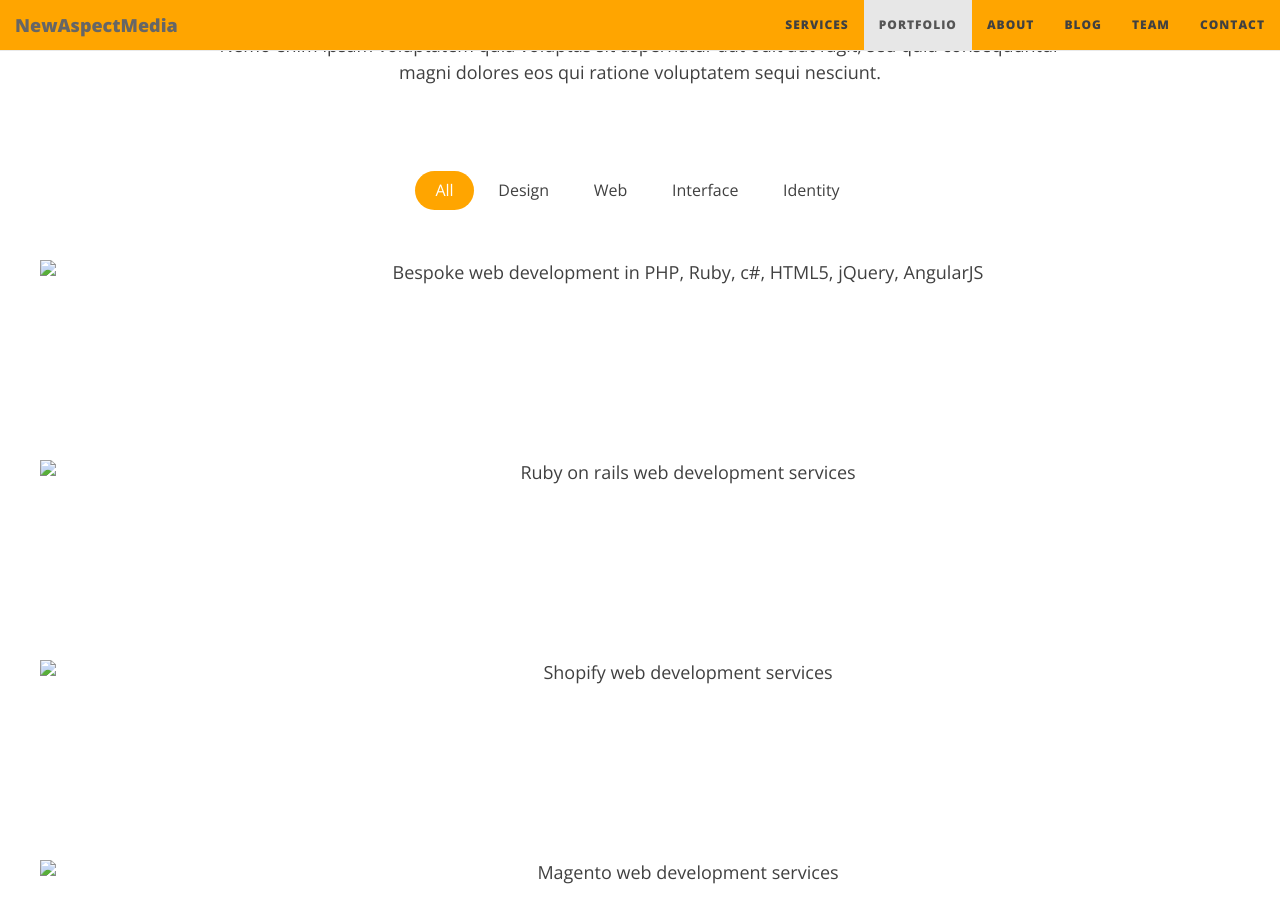
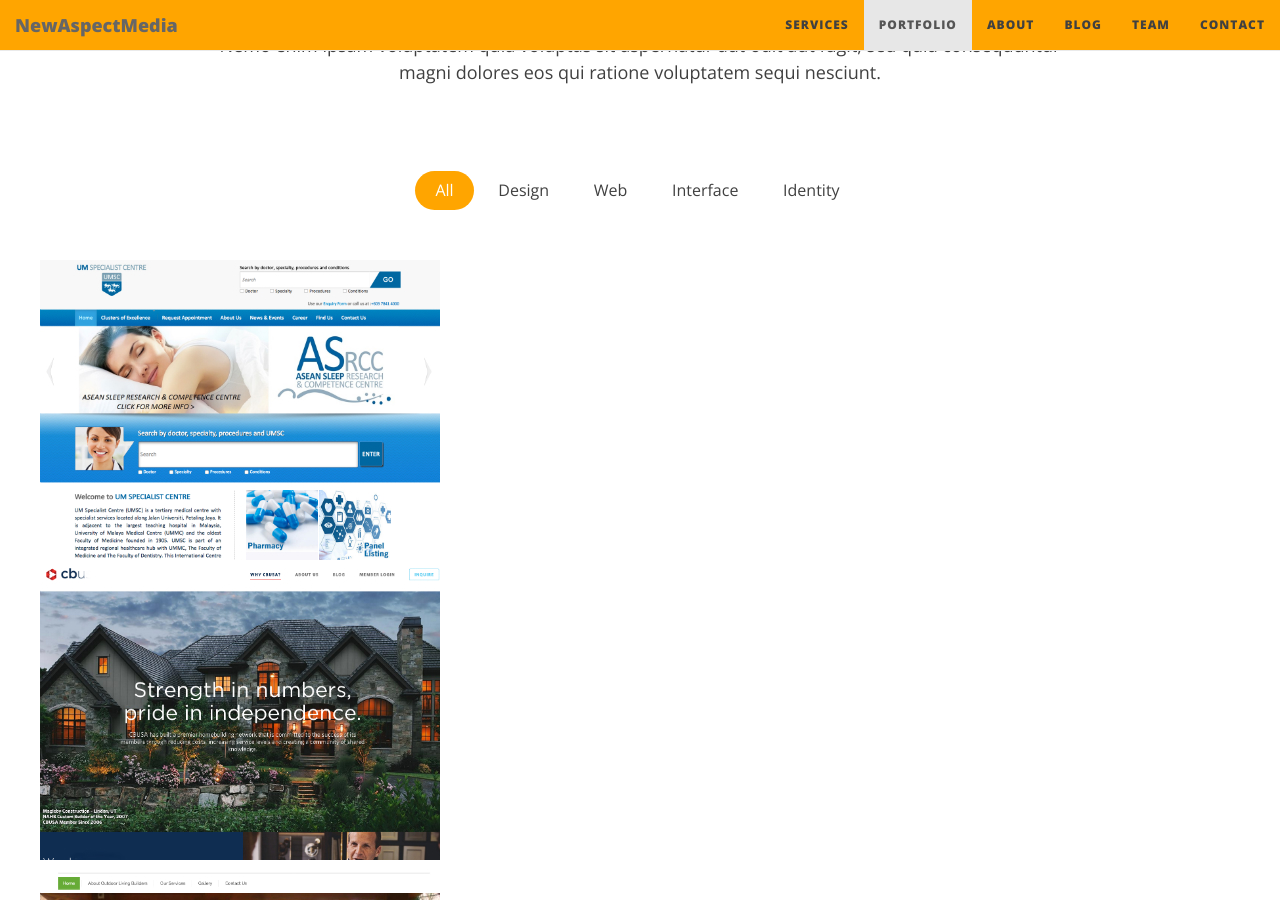
Before and after one commit to newmedia77/appxnam, a Jekyll site: the page built from index.html, in a window 1280 px wide and 900 px high, scrolled down 3635 px. Built offline with Jekyll 4.4.1, drawn with Linux system fonts in a browser that asks for light colours; nearby versions of some CDN libraries; the list of posts is cut into pages by our own code.

Commit message:
andreas
image path

```diff
--- a/_includes/portfolio.html
+++ b/_includes/portfolio.html
@@ -23,7 +23,7 @@
                     <li class="portfolio-item" data-groups='["all", "identety", "interface"]'>
                         <div class="portfolio">
                             <div class="tt-overlay"></div>
-                            <img class="img-responsive" src="assets/images/works/custom-web-development.jpg" alt="Bespoke web development in PHP, Ruby, c#, HTML5, jQuery, AngularJS">
+                            <img class="img-responsive" src="img/custom-web-development.jpg" alt="Bespoke web development in PHP, Ruby, c#, HTML5, jQuery, AngularJS">
                             <div class="portfolio-info">
                                 <h3 class="project-title">Portfolio Title</h3>
                                 <div class="links">
@@ -35,7 +35,7 @@
                     <li class="portfolio-item" data-groups='["all", "identety", "web"]'>
                         <div class="portfolio">
                             <div class="tt-overlay"></div>
-                            <img class="img-responsive" src="assets/images/works/rails-web-development.jpg" alt="Ruby on rails web development services">
+                            <img class="img-responsive" src="img/rails-web-development.jpg" alt="Ruby on rails web development services">
                             <div class="portfolio-info">
                                 <h3 class="project-title">Portfolio Title</h3>
                                 <div class="links">
@@ -47,7 +47,7 @@
                     <li class="portfolio-item" data-groups='["all", "interface"]'>
                         <div class="portfolio">
                             <div class="tt-overlay"></div>
-                            <img class="img-responsive" src="assets/images/works/shopify-web-development.jpg" alt="Shopify web development services">
+                            <img class="img-responsive" src="img/shopify-web-development.jpg" alt="Shopify web development services">
                             <div class="portfolio-info">
                                 <h3 class="project-title">Portfolio Title</h3>
                                 <div class="links">
@@ -59,7 +59,7 @@
                     <li class="portfolio-item" data-groups='["all", "identety", "design"]'>
                         <div class="portfolio">
                             <div class="tt-overlay"></div>
-                            <img class="img-responsive" src="assets/images/works/magento-web-development.jpg" alt="Magento web development services">
+                            <img class="img-responsive" src="img/magento-web-development.jpg" alt="Magento web development services">
                             <div class="portfolio-info">
                                 <h3 class="project-title">Portfolio Title</h3>
                                 <div class="links">
@@ -72,7 +72,7 @@
                     <li class="portfolio-item" data-groups='["all", "identety", "design"]'>
                         <div class="portfolio">
                             <div class="tt-overlay"></div>
-                            <img class="img-responsive" src="assets/images/works/magento-development.jpg" alt="eCommerce web development for Magento, Shopify, Woocommerce, Prestashop">
+                            <img class="img-responsive" src="img/magento-development.jpg" alt="eCommerce web development for Magento, Shopify, Woocommerce, Prestashop">
                             <div class="portfolio-info">
                                 <h3 class="project-title">Portfolio Title</h3>
                                 <div class="links">
@@ -84,7 +84,7 @@
                     <li class="portfolio-item" data-groups='["all", "identety", "design"]'>
                         <div class="portfolio">
                             <div class="tt-overlay"></div>
-                            <img class="img-responsive" src="assets/images/works/booking-mobile-apps.jpg" alt="iOS mobile application development">
+                            <img class="img-responsive" src="img/booking-mobile-apps.jpg" alt="iOS mobile application development">
                             <div class="portfolio-info">
                                 <h3 class="project-title">Portfolio Title</h3>
                                 <div class="links">
@@ -96,7 +96,7 @@
                     <li class="portfolio-item" data-groups='["all", "identety", "web"]'>
                         <div class="portfolio">
                             <div class="tt-overlay"></div>
-                            <img class="img-responsive" src="assets/images/works/mobile-apps.jpg" alt="Android mobile application development">
+                            <img class="img-responsive" src="img/mobile-apps.jpg" alt="Android mobile application development">
                             <div class="portfolio-info">
                                 <h3 class="project-title">Portfolio Title</h3>
                                 <div class="links">
@@ -108,7 +108,7 @@
                     <li class="portfolio-item" data-groups='["all", "design"]'>
                         <div class="portfolio">
                             <div class="tt-overlay"></div>
-                            <img class="img-responsive" src="assets/images/works/retails-mobile-application.jpg" alt="Retail mobile application development">
+                            <img class="img-responsive" src="img/retails-mobile-application.jpg" alt="Retail mobile application development">
                             <div class="portfolio-info">
                                 <h3 class="project-title">Portfolio Title</h3>
                                 <div class="links">
@@ -121,7 +121,7 @@
                     <li class="portfolio-item" data-groups='["all", "identety", "design"]'>
                         <div class="portfolio">
                             <div class="tt-overlay"></div>
-                            <img class="img-responsive" src="assets/images/works/ecommerce-mobile-apps.jpg" alt="eCommerce mobile application development">
+                            <img class="img-responsive" src="img/ecommerce-mobile-apps.jpg" alt="eCommerce mobile application development">
                             <div class="portfolio-info">
                                 <h3 class="project-title">Portfolio Title</h3>
                                 <div class="links">
@@ -134,7 +134,7 @@
                     <li class="portfolio-item" data-groups='["all", "design"]'>
                         <div class="portfolio">
                             <div class="tt-overlay"></div>
-                            <img class="img-responsive" src="assets/images/works/hotel-mobile-apps.jpg" alt="Hotel booking system mobile application development">
+                            <img class="img-responsive" src="img/hotel-mobile-apps.jpg" alt="Hotel booking system mobile application development">
                             <div class="portfolio-info">
                                 <h3 class="project-title">Portfolio Title</h3>
                                 <div class="links">
```
